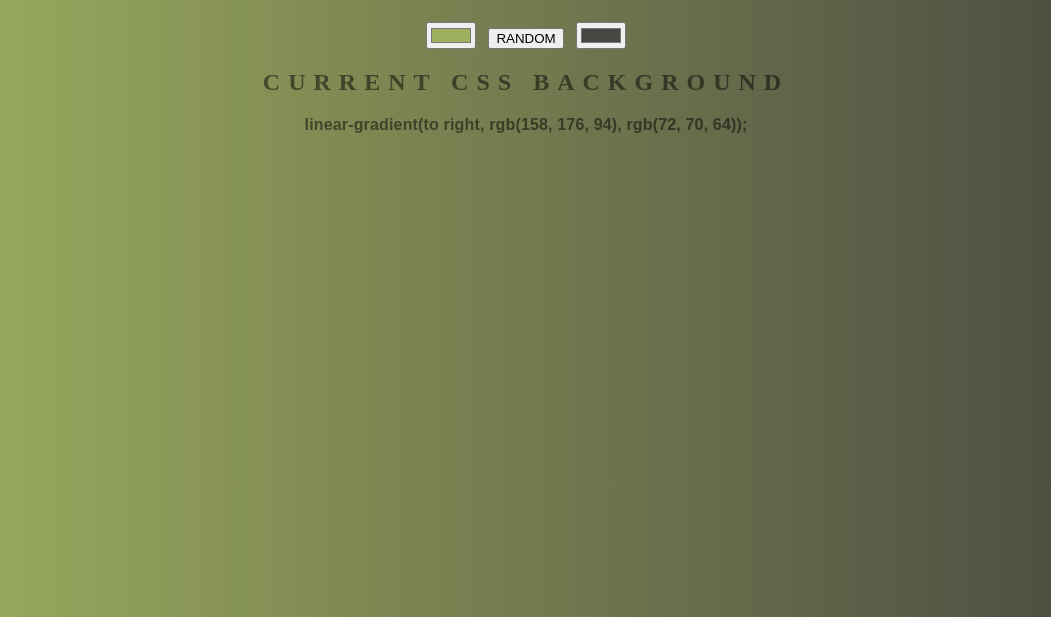
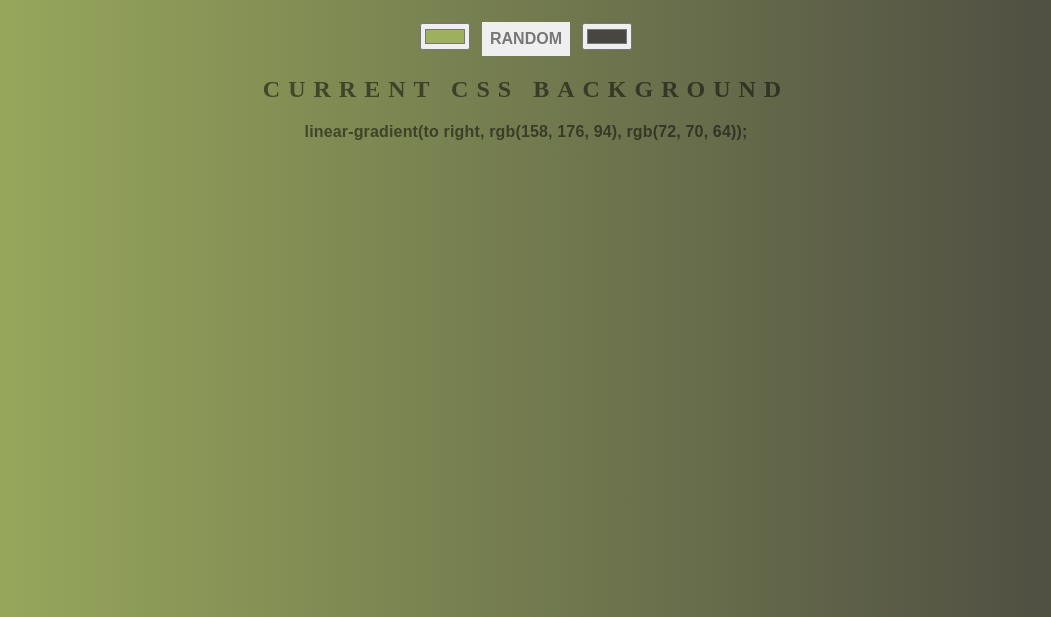
Before and after one commit to yusufabukar/gradbggen, a plain HTML site: page index.html in a window 1280 px wide. Shown: the part 183-800 px from the top of the page, without its empty margins (114-1165 px from the left). Drawn offline with Linux system fonts and the light colour scheme.

Commit message:
Stylistic changes
Random button has a reverse effect on hover
Input selector colours update when random button pressed

```diff
--- a/script.js
+++ b/script.js
@@ -1,3 +1,5 @@
+// Gradient picker
+
 var css = document.querySelector('h3');
 var colour1 = document.querySelector('.colour1');
 var colour2 = document.querySelector('.colour2');
@@ -9,7 +11,6 @@ function displayCSSValue() {
 
 function setGradient() {
 	body.style.background = 'linear-gradient(to right, ' + colour1.value + ', ' + colour2.value + ')';
-
 	displayCSSValue();
 }
 
@@ -30,6 +31,8 @@ function getRandomColour() {
 	// var b = Math.floor(Math.random() * 255);
 	// return 'rgb(' + r + ', ' + g + ', ' + b + ')';
 
+
+	// Could possibly be placed in a loop
 	var hexCharacters = ['0', '1', '2', '3', '4', '5', '6', '7', '8', '9', 'A', 'B', 'C', 'D', 'E', 'F'];
 	var r1 = hexCharacters[getRandomInteger(0, 15)];
 	var r2 = hexCharacters[getRandomInteger(0, 15)];
@@ -47,6 +50,8 @@ function setRandomColour() {
 
 	body.style.background = 'linear-gradient(to right, ' + tempColour1 + ', ' + tempColour2 + ')';
 	displayCSSValue();
+	// Update input colours when button is pressed
+	updateInputColours(tempColour1, tempColour2);
 
 	return [tempColour1, tempColour2];
 }
@@ -59,10 +64,13 @@ var tempColours = setRandomColour();
 
 // Set input colour to match background on page load
 
-var inputValues = document.querySelectorAll('input');
-inputValues[0] = inputValues[0].setAttribute('value', tempColours[0]);
-inputValues[1] = inputValues[1].setAttribute('value', tempColours[1]);
+function updateInputColours(input1, input2) {
+	var inputValues = document.querySelectorAll('input');
+	inputValues[0] = inputValues[0].setAttribute('value', input1);
+	inputValues[1] = inputValues[1].setAttribute('value', input2);
+}
 
+updateInputColours(tempColours[0], tempColours[1]);
 
 // Display inital CSS linear-gradient property on page load
 
--- a/style.css
+++ b/style.css
@@ -24,3 +24,17 @@ h3 {
 	text-transform: none;
 	letter-spacing: 0.01em;
 }
+
+button {
+	color: rgba(0, 0, 0, 0.5);
+	font-weight: bold;
+	font-size: 1rem;
+	padding: 0.5rem;
+	border: rgba(0, 0, 0, 0.5);
+}
+
+button:hover {
+	color: rgb(255, 255, 255, 0.5);
+	background-color: grey;
+	transition: all 0.25s;
+}
```
